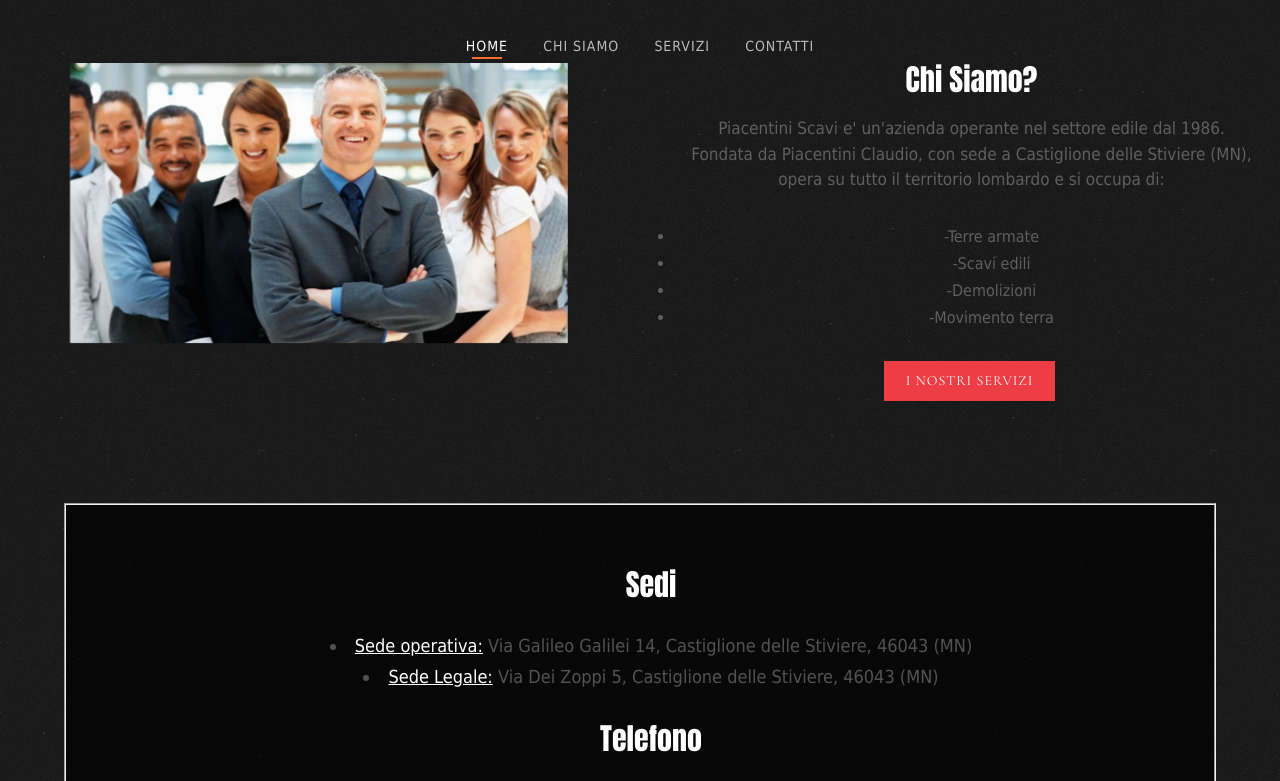
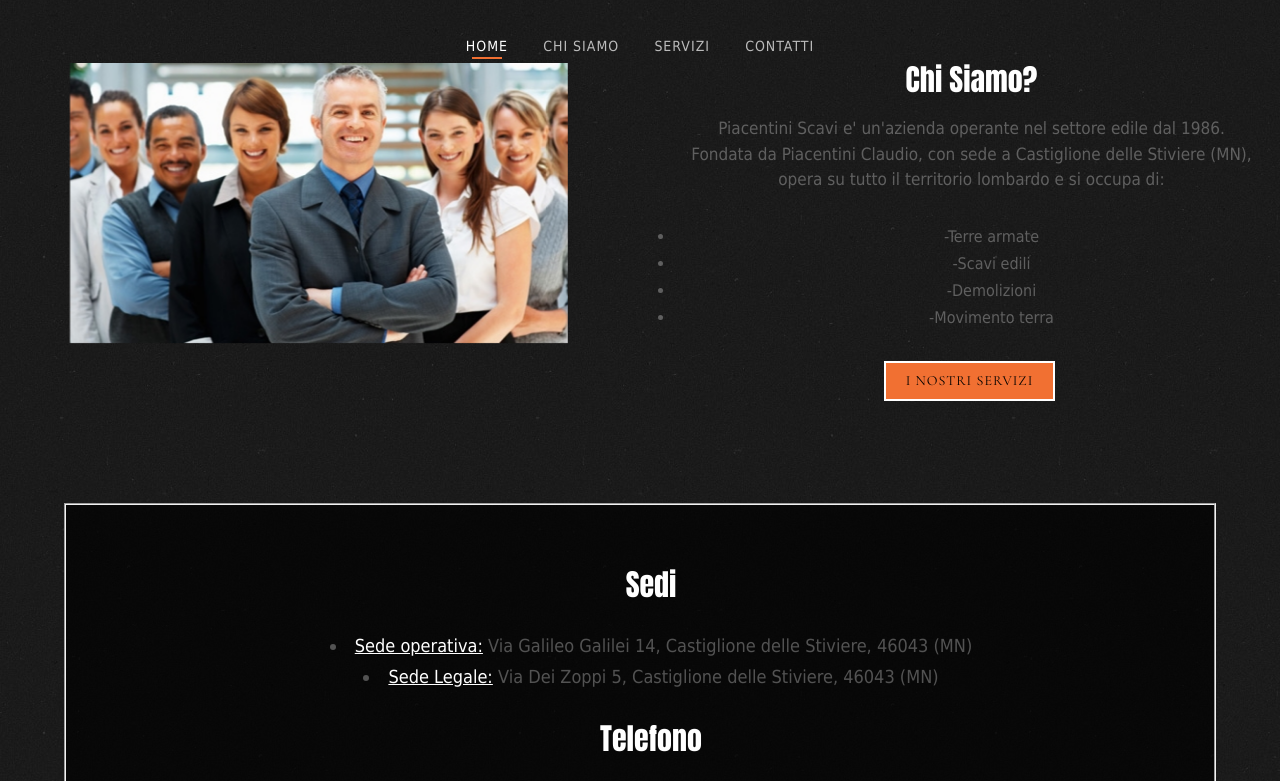
Before and after one commit to Gaia-Perani/Gaia-Perani.github.io, a plain HTML site: page index.html in a window 1280 px wide. In both pictures the pointer is over the link "I NOSTRI SERVIZI". Shown: the part 800-1581 px from the top of the page. Drawn offline with nearby package versions, Linux system fonts and the light colour scheme; files whose address does not match are found by name.

Commit message:
Add files via upload

```diff
--- a/css/style.css
+++ b/css/style.css
@@ -9,6 +9,8 @@
 *
 * 	Template Style
     #F17032 arancio
+    #e62e00 box
+    #f2f2f2 box bianco
 *
 * ======================================================= */
 body {
@@ -1586,13 +1588,14 @@ h1, h2, h3, h4, h5, h6, figure {
 }
 
 .btn-primary {
-  background: #ea272d;
+  background: #F17032;
   color: #fff;
   border: 2px solid #ea272d;
 }
 .btn-primary:hover, .btn-primary:focus, .btn-primary:active {
-  background: #ec3e44 !important;
-  border-color: #ec3e44 !important;
+  background: #F17032 !important;
+  border-color: #fff !important;
+  border-width:1px;
 }
 .btn-primary.btn-outline {
   -webkit-border-radius: 0px;
@@ -1604,11 +1607,12 @@ h1, h2, h3, h4, h5, h6, figure {
   text-transform: uppercase;
   font-size: 14px !important;
   letter-spacing: 1px;
-  border: 2px solid #ea272d;
+  border: 2px solid #F17032;
 }
 .btn-primary.btn-outline:hover, .btn-primary.btn-outline:focus, .btn-primary.btn-outline:active {
-  background: #ea272d;
-  color: #fff;
+  background: #F17032;
+  color: black;
+
 }
 
 .btn-success {
```
